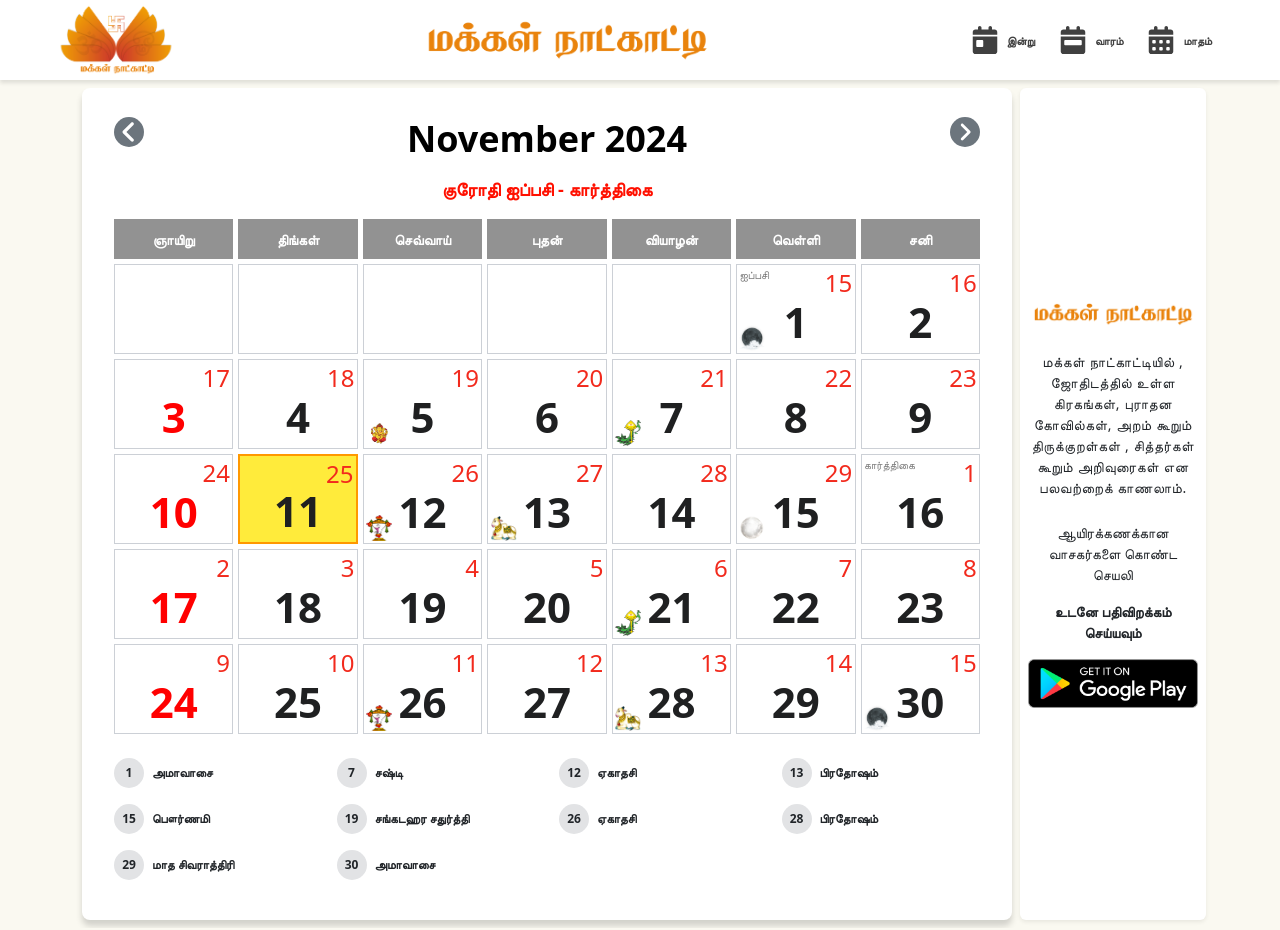
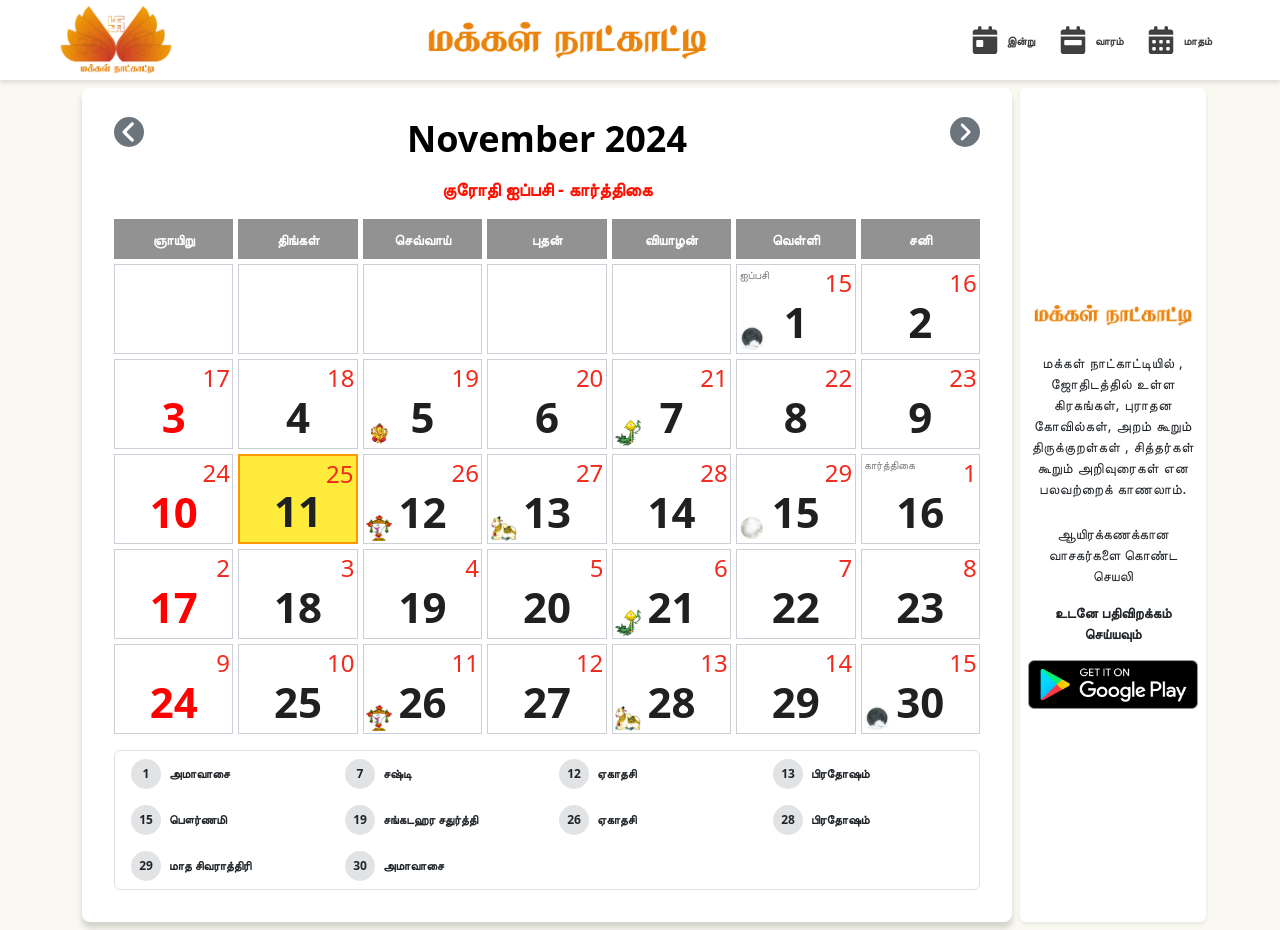
Before and after one commit to boobalan3484/calendar_new, a Next.js app: page /monthly-calendar in a window 1280 px wide. Built offline with nearby package versions, Linux system fonts and the light colour scheme.

Commit message:
style_modified

```diff
--- a/src/component/CalendarSection.jsx
+++ b/src/component/CalendarSection.jsx
@@ -24,19 +24,12 @@ const CalendarSection = () => {
             const selectedMonth = calendarData.cal[monthIndex].month; // Get month number (e.g., "11")
             const selectedMonthName = calendarData.cal[monthIndex].month_name; // Get full month name
             const selectedYear = selectedMonthName.split(' ')[1]; // Extract year (e.g., "2024")
-
             // Construct the file name based on the month and year
             const fileName = `/data/month_special_days/month-data-${month_list[parseInt(selectedMonth)]}-${selectedYear}.json`;
-            console.log('Fetching month data from:', fileName);
-
             fetch(fileName)
                 .then((response) => response.json())
                 .then((monthData) => {
-                    // console.log('Fetched month data:', monthData);
-                    // Optionally store the month data in state here
-
                     setViradhamData(monthData.viradhamDays)
-
                 })
                 .catch((error) => {
                     console.error('Error fetching the specific month data:', error);
@@ -51,14 +44,12 @@ const CalendarSection = () => {
             .then((data) => {
                 // Set calendarData state
                 setCalendarData(data);
-
                 // Get today's date details
                 const today = new Date();
                 const currentMonth = today.getMonth() + 1; // Get current month (1-indexed)
                 const currentMonthIndex = data.cal.findIndex(
                     month => parseInt(month.month) === currentMonth
                 );
-
                 // Update the currentMonthIndex state
                 if (currentMonthIndex !== -1) {
                     setCurrentMonthIndex(currentMonthIndex);
@@ -76,8 +67,6 @@ const CalendarSection = () => {
         }
     }, [calendarData, currentMonthIndex]); // Trigger fetch when both states change
 
-
-    // =============================
     if (!calendarData) {
         return <div className='w-100 d-flex justify-content-center align-items-center' style={{ height: '80vh' }}>
             <Spinner />
@@ -132,7 +121,6 @@ const CalendarSection = () => {
     const handleClose = () => {
         setShowModal(false);
     };
-
 
     return (
         <div className='d-flex flex-column flex-lg-row gap-2 justify-content-between'>
@@ -226,7 +214,7 @@ const CalendarSection = () => {
                             ))}
                         </div>
                     </div>
-                    <div className='special-days mt-3'>
+                    <div className='special-days mt-3 border rounded px-3'>
                         <div className="row row-cols-2 row-cols-md-3 row-cols-lg-4">
                             {viradhamData.map((item, idx) => (
                                 <div className="col d-flex align-items-center gap-2" key={idx}>
--- a/src/component/DayModal.jsx
+++ b/src/component/DayModal.jsx
@@ -50,7 +50,7 @@ const DayModal = ({ showModal, selectedDate,humanFormatDate, handleClose }) => {
     return (
         <Modal show={showModal} onHide={handleClose} className='day_modal' centered>
             <Modal.Header closeButton>
-                <Modal.Title className='fs-5 fw-bold'>நாளின் விவரங்கள்</Modal.Title>
+                <Modal.Title className='fs-5 fw-bold'>நாள் விவரங்கள்</Modal.Title>
             </Modal.Header>
             <Modal.Body>
                 <DayCard
```
Also changed, not shown: src/component/WeeklyCalendar.jsx (+5 -16 lines).
